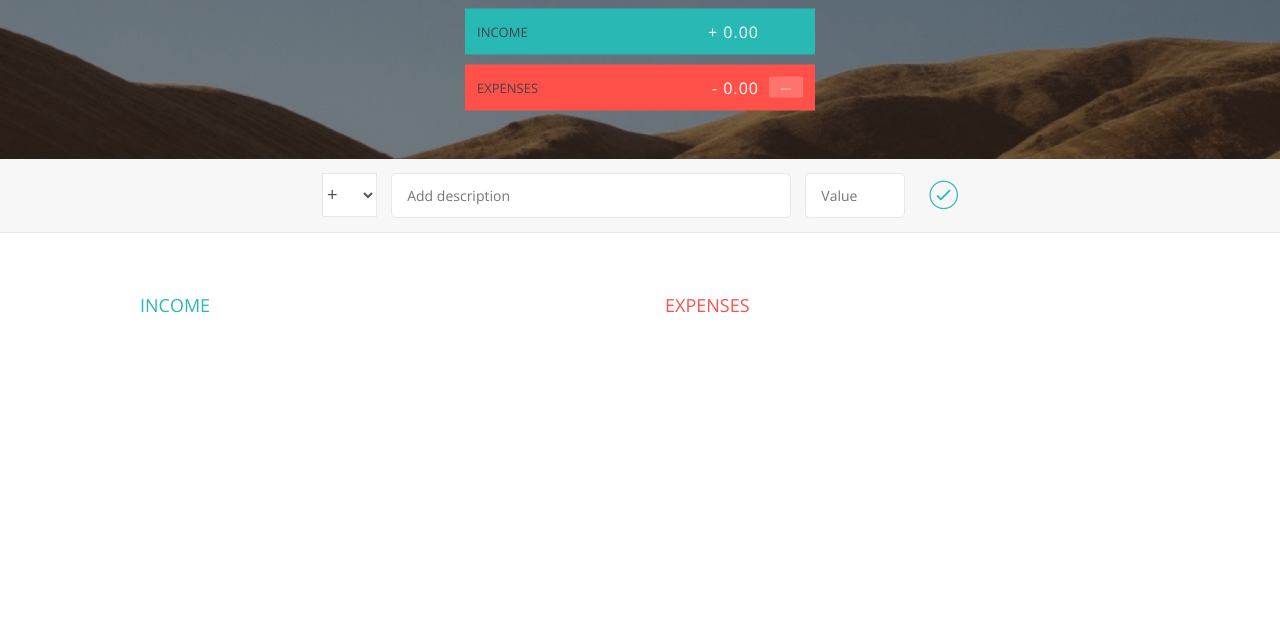
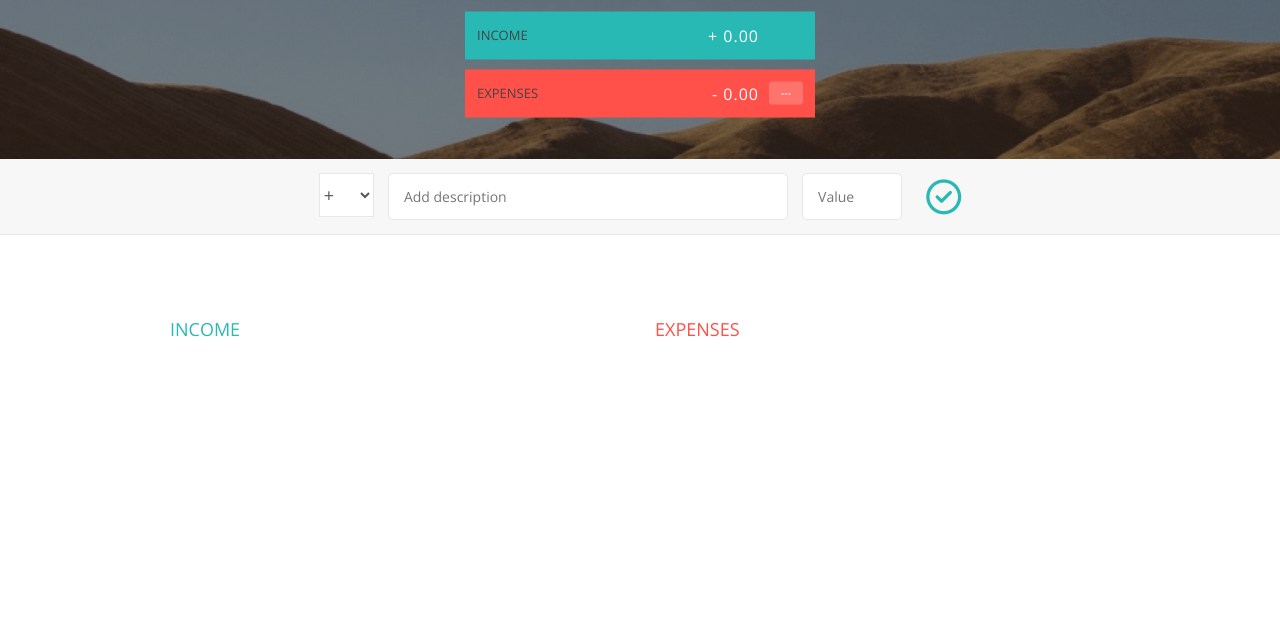
Before and after one commit to michalkoepke/Budget-app, a plain HTML site: page index.html in a window 1280 px wide. Shown: the part 161-800 px from the top of the page. Drawn offline with nearby package versions, Linux system fonts and the light colour scheme.

Commit message:
0.21 - font awesome zamiast ionic, dodany bootsrap, na razie bez pelnej responsywnosci

```diff
--- a/app.js
+++ b/app.js
@@ -354,13 +354,13 @@ var UIcontroller = (function () {
 
                 element = DOMstrings.incomeContainer;
 
-                html = '<div class="item clearfix" id="inc-%id%"><div class="item__description">%description%</div><div class="right clearfix"><div class="item__value">%value%</div><div class="item__delete"><button class="item__delete--btn"><i class="ion-ios-close-outline"></i></button></div></div></div>'
+                html = '<div class="item clearfix" id="inc-%id%"><div class="item__description">%description%</div><div class="right clearfix"><div class="item__value">%value%</div><div class="item__delete"><button class="item__delete--btn"><i class="far fa-times-circle"></i></button></div></div></div>'
 
             } else if (type === 'exp') {
 
                 element = DOMstrings.expensesContainer;
 
-                html = '<div class="item clearfix" id="exp-%id%"><div class="item__description">%description%</div><div class="right clearfix"><div class="item__value">%value%</div><div class="item__percentage">21%</div><div class="item__delete"><button class="item__delete--btn"><i class="ion-ios-close-outline"></i></button></div></div></div>'
+                html = '<div class="item clearfix" id="exp-%id%"><div class="item__description">%description%</div><div class="right clearfix"><div class="item__value">%value%</div><div class="item__percentage">21%</div><div class="item__delete"><button class="item__delete--btn"><i class="far fa-times-circle"></i></button></div></div></div>'
 
             }
 
--- a/index.html
+++ b/index.html
@@ -3,7 +3,12 @@
     <head>
         <meta charset="UTF-8">
         <link href="https://fonts.googleapis.com/css?family=Open+Sans:100,300,400,600" rel="stylesheet" type="text/css">
-        <link href="http://code.ionicframework.com/ionicons/2.0.1/css/ionicons.min.css" rel="stylesheet" type="text/css">
+
+        <!-- <link href="http://code.ionicframework.com/ionicons/2.0.1/css/ionicons.min.css" rel="stylesheet" type="text/css"> -->
+
+        <link rel="stylesheet" href="https://stackpath.bootstrapcdn.com/bootstrap/4.5.2/css/bootstrap.min.css" integrity="sha384-JcKb8q3iqJ61gNV9KGb8thSsNjpSL0n8PARn9HuZOnIxN0hoP+VmmDGMN5t9UJ0Z" crossorigin="anonymous">
+
+        <link href="https://kit-free.fontawesome.com/releases/latest/css/free.min.css" media="all" rel="stylesheet" id="font-awesome-5-kit-css">
         <link type="text/css" rel="stylesheet" href="style.css">
         <title>Budgety</title>
     </head>
@@ -46,12 +51,12 @@
                     </select>
                     <input type="text" class="add__description" placeholder="Add description">
                     <input type="number" class="add__value" placeholder="Value">
-                    <button class="add__btn"><i class="ion-ios-checkmark-outline"></i></button>
+                    <button class="add__btn"><i class="far fa-check-circle"></i></button>
                 </div>
             </div>
 
-            <div class="container clearfix">
-                <div class="income">
+            <div class="container d-flex flex-row flex-wrap clearfix">
+                <div class="income col-sm-12 col-md-6 mt-4">
                     <h2 class="icome__title">Income</h2>
 
                     <div class="income__list">
@@ -83,7 +88,7 @@
 
 
 
-                <div class="expenses">
+                <div class="expenses col-sm-12 col-md-6 mt-4">
                     <h2 class="expenses__title">Expenses</h2>
 
                     <div class="expenses__list">
@@ -120,5 +125,11 @@
         </div>
 
         <script src="app.js"></script>
+
+        <!-- Optional JavaScript -->
+    <!-- jQuery first, then Popper.js, then Bootstrap JS -->
+    <script src="https://code.jquery.com/jquery-3.5.1.slim.min.js" integrity="sha384-DfXdz2htPH0lsSSs5nCTpuj/zy4C+OGpamoFVy38MVBnE+IbbVYUew+OrCXaRkfj" crossorigin="anonymous"></script>
+    <script src="https://cdn.jsdelivr.net/npm/popper.js@1.16.1/dist/umd/popper.min.js" integrity="sha384-9/reFTGAW83EW2RDu2S0VKaIzap3H66lZH81PoYlFhbGU+6BZp6G7niu735Sk7lN" crossorigin="anonymous"></script>
+    <script src="https://stackpath.bootstrapcdn.com/bootstrap/4.5.2/js/bootstrap.min.js" integrity="sha384-B4gt1jrGC7Jh4AgTPSdUtOBvfO8shuf57BaghqFfPlYxofvL8/KUEfYiJOMMV+rV" crossorigin="anonymous"></script>
     </body>
 </html>
--- a/style.css
+++ b/style.css
@@ -182,14 +182,17 @@ body {
 }
 
 .income {
-    float: left;
-    width: 475px;
-    margin-right: 50px;
+    /* float: left; */
+    width: auto;
+
+    /* margin-right: 50px; */
 }
 
 .expenses {
-    float: left;
-    width: 475px;
+    /* float: left;
+    width: 475px; */
+    width: auto;
+
 }
 
 h2 {
```
